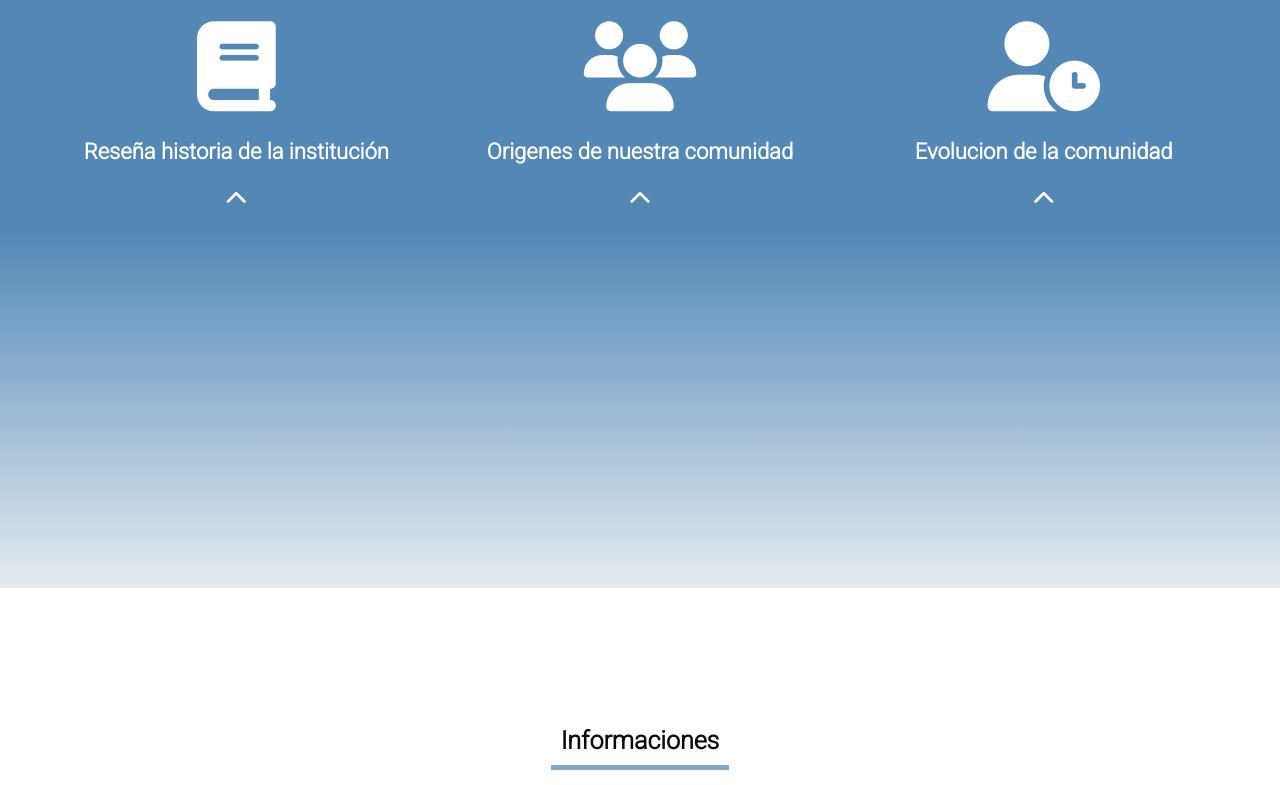
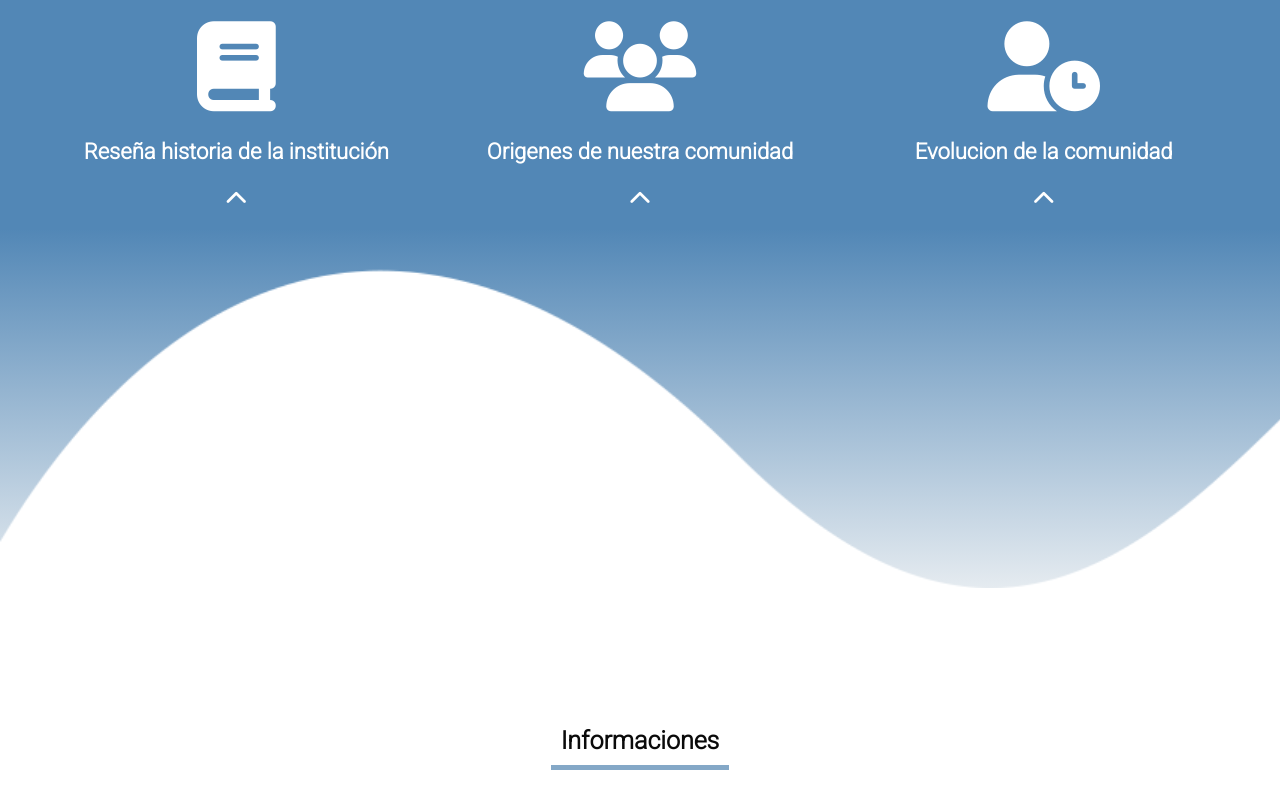
Before and after one commit to TheApsu/page-pellin, a website: page index.html in a window 1280 px wide. Shown: the part 504-1289 px from the top of the page. Drawn offline with Linux system fonts and the light colour scheme; some packages are replaced by stand-ins of ours; files whose address does not match are found by name.

Commit message:
Update style.css

```diff
--- a/style.css
+++ b/style.css
@@ -281,7 +281,7 @@ hr{
     left: 0;
     width: 100%;
     height: 30vw;
-    background: url("assets/mai-pics/wave.png");
+    background: url("assets/main-pics/wave.png");
     background-size: cover;
 }
 .wrapper{
```
